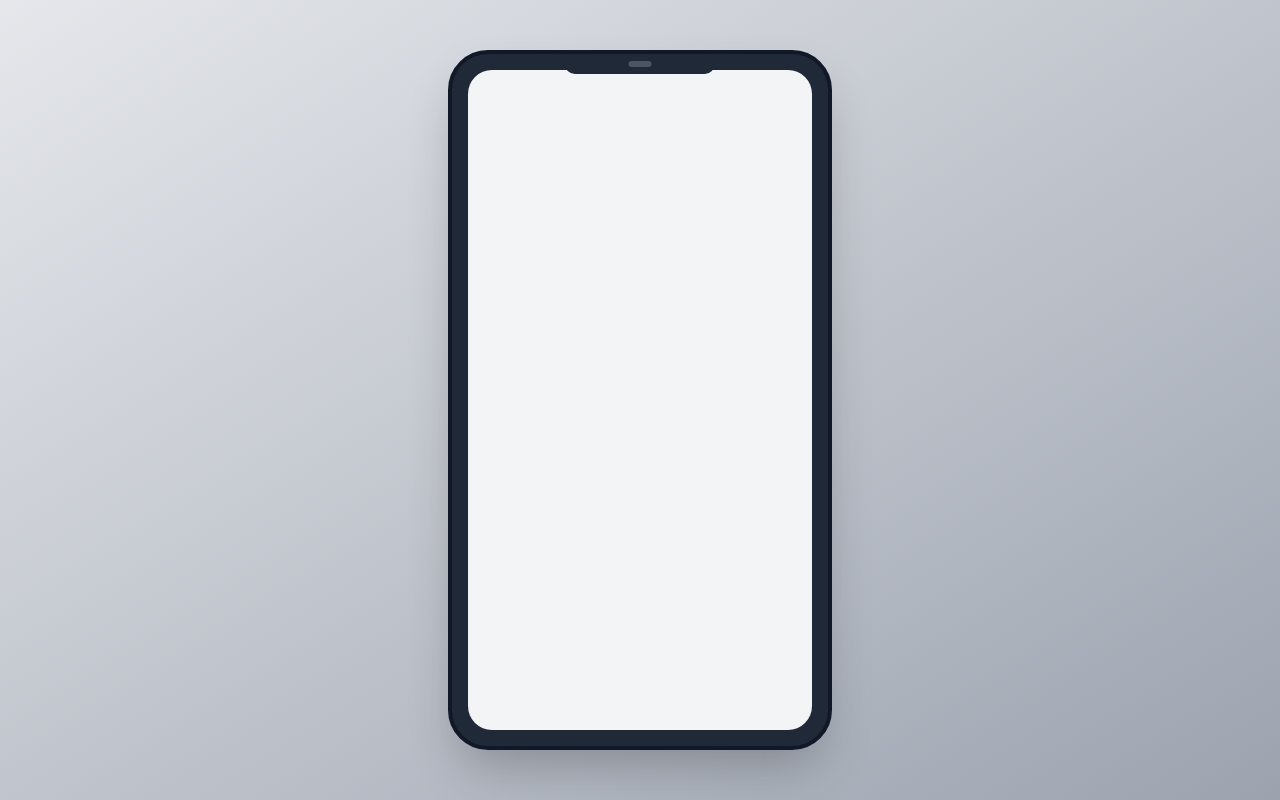
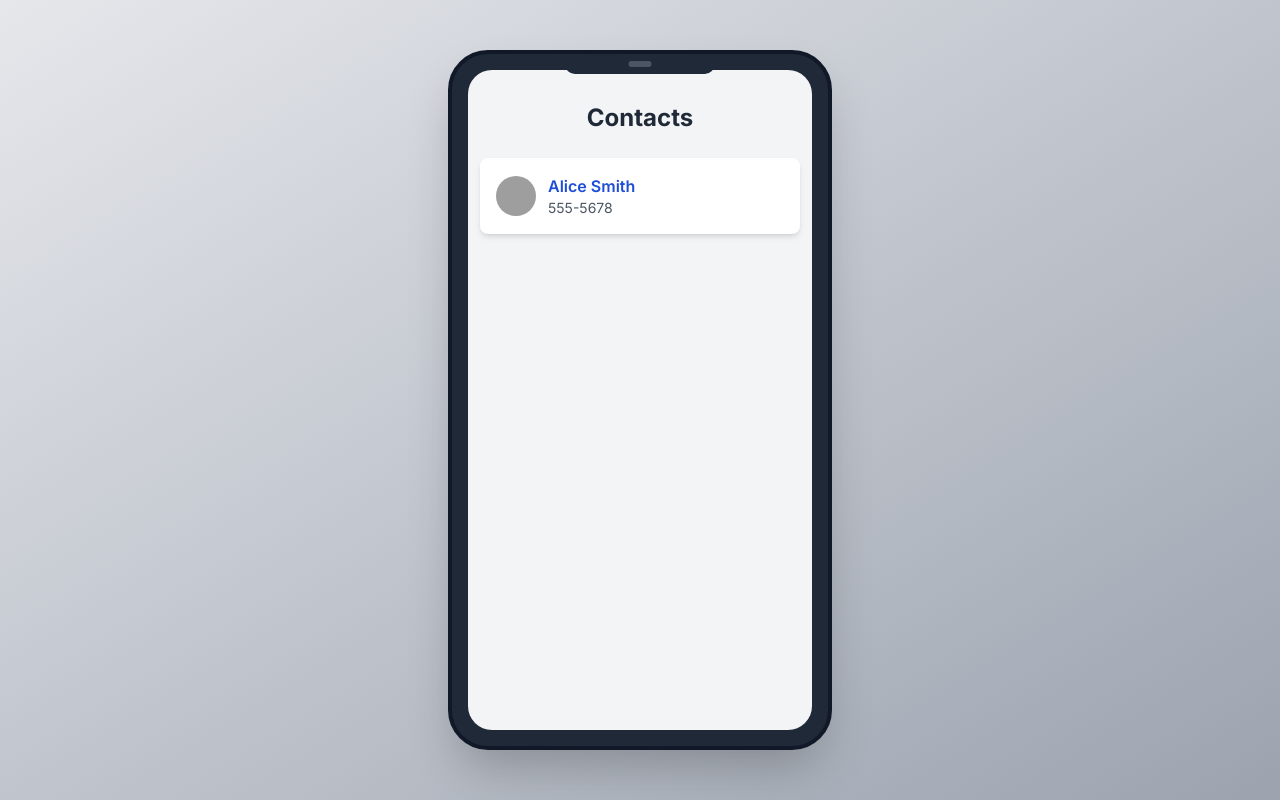
Before and after one commit to ashon-shakya/contact-list-tailwind, a plain HTML site: page index.html in a window 1280 px wide. Drawn offline with nearby package versions, Linux system fonts and the light colour scheme; grey boxes are pictures that could not be loaded.

Commit message:
Added Contact List item

```diff
--- a/index.html
+++ b/index.html
@@ -19,13 +19,52 @@
     <div
       class="w-full max-w-sm h-[700px] bg-gray-800 rounded-[40px] shadow-2xl p-4 border-4 border-gray-900 relative overflow-hidden flex flex-col"
     >
+      <!-- Phone Notch -->
       <div class="phone-notch">
         <div class="phone-speaker"></div>
       </div>
 
+      <!-- Phone Content-->
       <div
         class="bg-gray-100 h-full w-full rounded-[24px] overflow-y-auto flex-grow"
-      ></div>
+      >
+        <div class="pt-8 pb-4 px-1">
+          <!-- Header -->
+          <h1 class="text-2xl font-bold text-center text-gray-800 mb-6 px-3">
+            Contacts
+          </h1>
+
+          <!-- Contact List -->
+          <div class="bg-white rounded-lg shadow-md mx-2">
+            <ul id="contact-list-ul" class="divide-y divide-gray-200">
+              <!-- Contact List item -->
+              <li class="contact-item">
+                <div
+                  class="contact-item-summary flex items-center justify-between p-4 cursor-pointer hover:bg-gray-50"
+                >
+                  <div class="flex items-center min-w-0">
+                    <!-- Contact Image -->
+                    <img
+                      src="https://randomuser.me/api/portraits/men/41.jpg"
+                      alt="Contact Avatar"
+                      class="contact-avatar w-10 h-10 rounded-full mr-3 flex-shrink-0"
+                      onerror="this.onerror=null; this.dataset.failed='true';"
+                    />
+                    <div class="min-w-0">
+                      <!-- Contact Name -->
+                      <p class="text-md font-semibold text-blue-700 truncate">
+                        Alice Smith
+                      </p>
+                      <!-- Contact Phone -->
+                      <p class="text-sm text-gray-600 truncate">555-5678</p>
+                    </div>
+                  </div>
+                </div>
+              </li>
+            </ul>
+          </div>
+        </div>
+      </div>
     </div>
     <script src="script.js"></script>
   </body>
```
